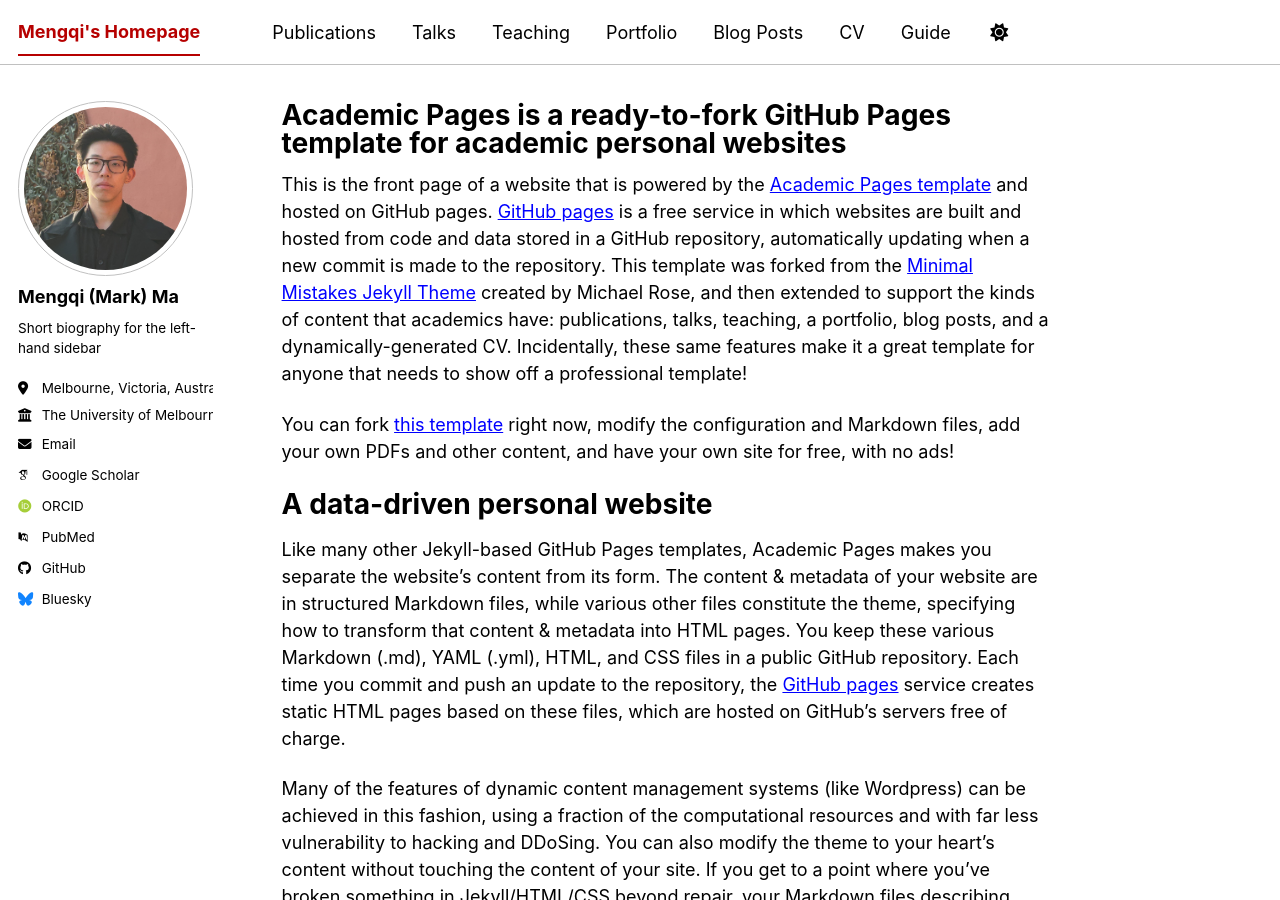
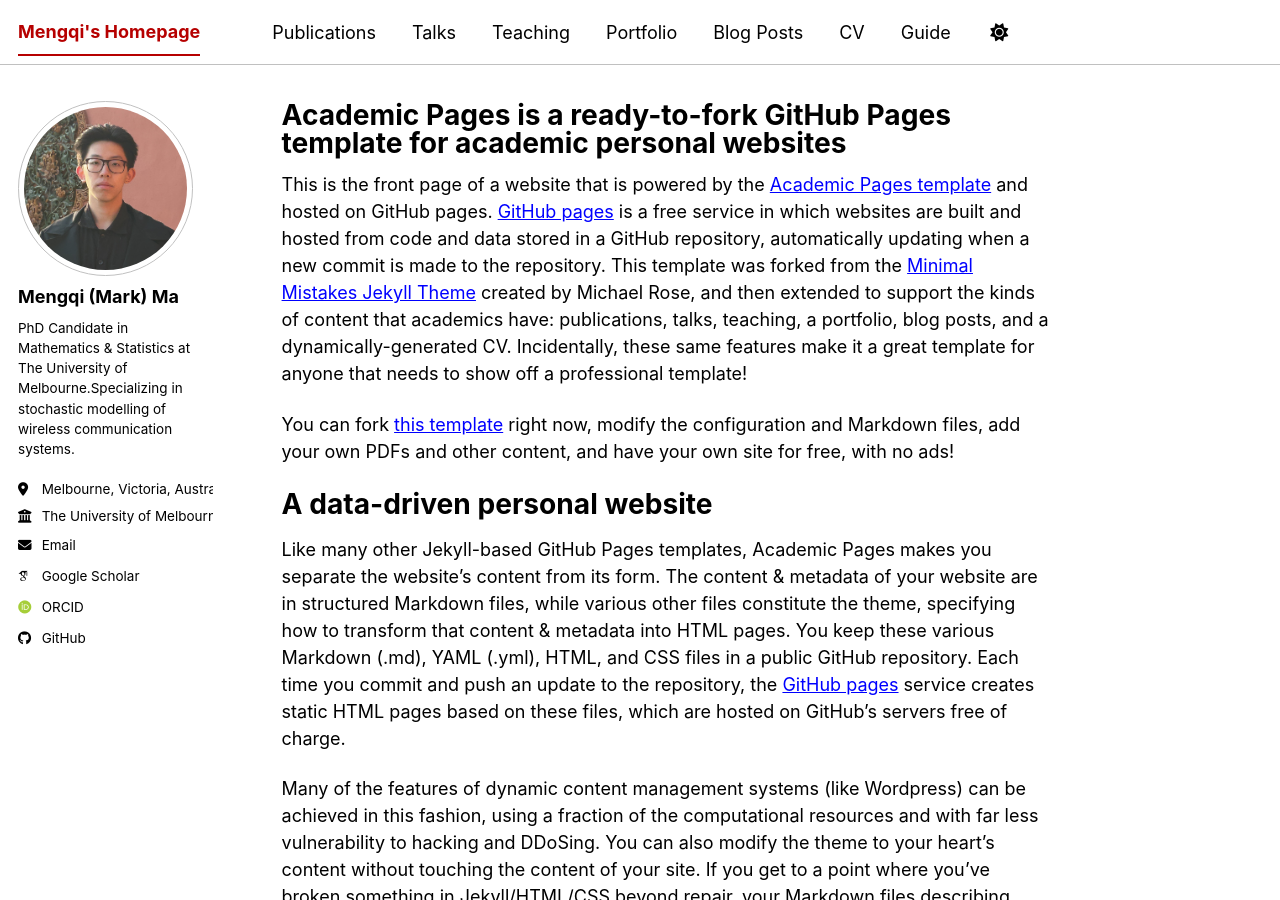
Before and after one commit to Mengqi-MA/Mengqi-MA.github.io, a Jekyll site: the page built from _pages/about.md, in a window 1280 px wide and 900 px high. Built offline with Jekyll 4.4.1, drawn with Linux system fonts in a browser that asks for light colours; some web fonts are replaced; a script bundle is joined from its source files by our own code; library files that are not in the unit come from our copies.

Commit message:
Update _config.yml

```diff
--- a/_config.yml
+++ b/_config.yml
@@ -26,7 +26,9 @@
   avatar           : "Mengqi-Ma-head.jpg"
   name             : "Mengqi (Mark) Ma"
   pronouns         : # example: "she/her"
-  bio              : "Short biography for the left-hand sidebar"
+  bio:
+  - "PhD Candidate in Mathematics & Statistics at The University of Melbourne."
+  - "Specializing in stochastic modelling of wireless communication systems."
   location         : "Melbourne, Victoria, Australia"
   employer         : "The University of Melbourne"
   uri              : # URL
@@ -41,7 +43,7 @@
   orcid            : "https://orcid.org/yourorcidurl"
   semantic         : # URL
   ssrn             : # URL
-  pubmed           : "https://www.ncbi.nlm.nih.gov/pubmed/?term=john+snow"
+  pubmed           : # URL
   researchgate     : # URL
   scopus           : # URL
   zotero           : # URL
@@ -57,7 +59,7 @@
 
   # Social media
   artstation       : # Username
-  bluesky          : "bsky.app" # Replace this with you Bluesky username
+  bluesky          : # URL
   facebook         : # Username
   flickr           : # Username
   foursquare       : # Username
```
